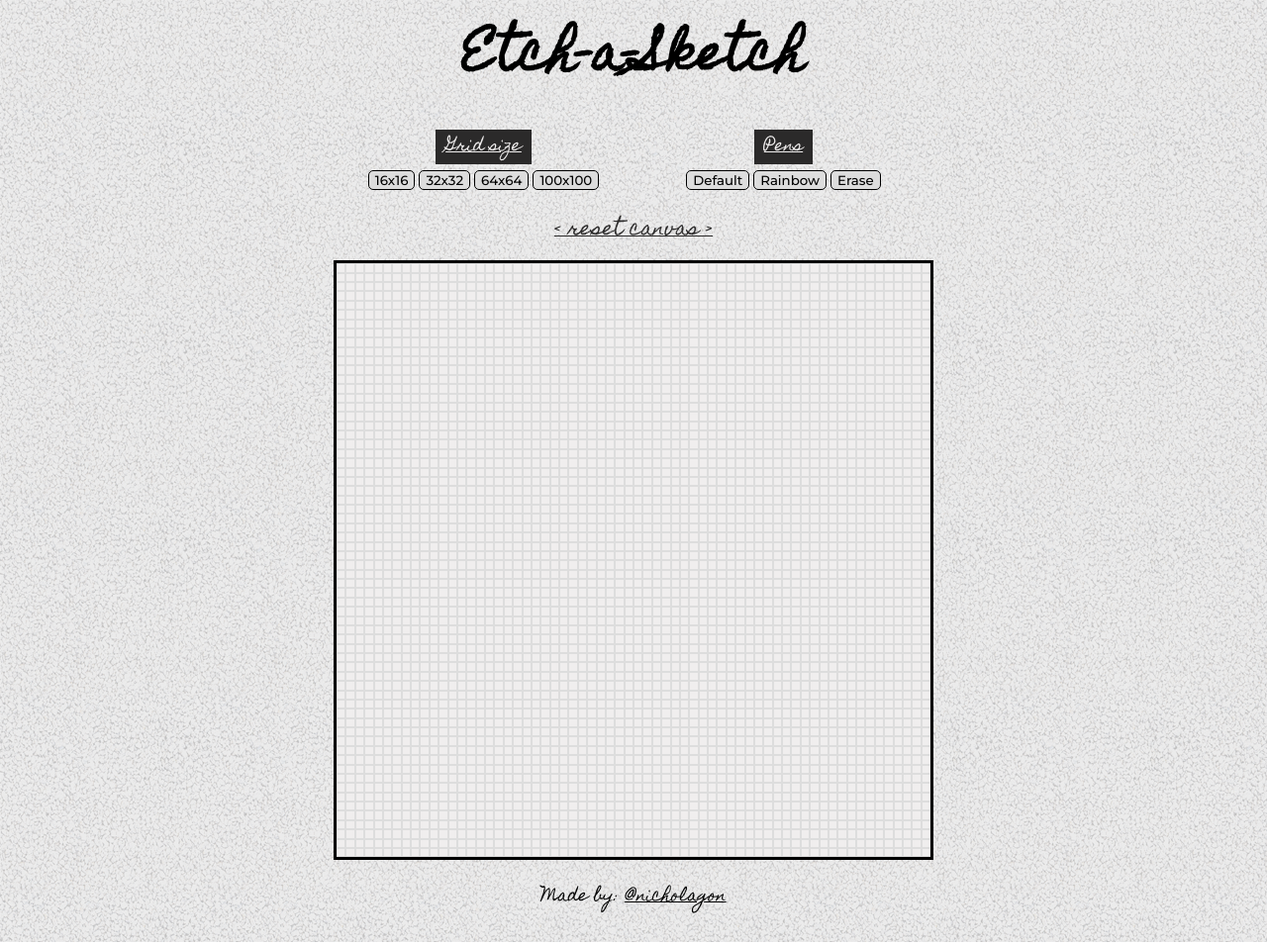
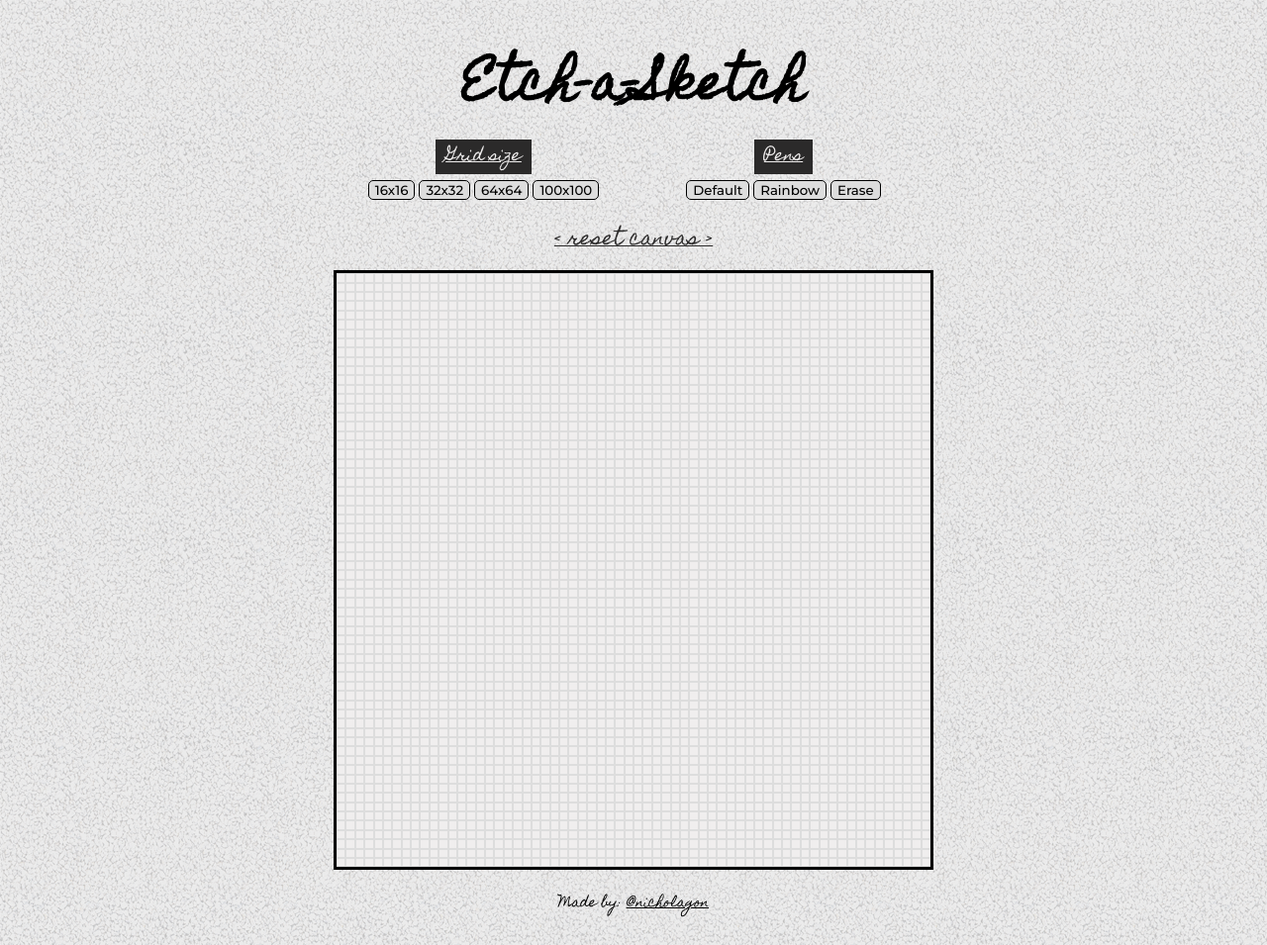
Before and after one commit to nicholagon/etch-a-sketch, a plain HTML site: page index.html in a window 1280 px wide. Shown: the whole page at 99% size. Drawn offline with Linux system fonts and the light colour scheme.

Commit message:
Lower the header

```diff
--- a/style.css
+++ b/style.css
@@ -12,13 +12,17 @@ h1 {
     font-size: 48px;
     text-align: center;
     line-height: 0;
-    padding: 20px 20px;
+}
+
+header {
+    padding-top: 50px;
+    /* border: 1px solid black; */
 }
 
 footer {
     /* font-family: 'Montserrat', serif; */
     font-family: 'Homemade Apple', cursive;
-    font-size: medium;
+    font-size: small;
     text-align: center;
     padding: 20px 20px;
 }
@@ -53,6 +57,7 @@ a:hover {
     text-decoration: underline;
     color: #000000;
     line-height: 0;
+    font-size: medium;
 }
 
 .black-bg {
```
